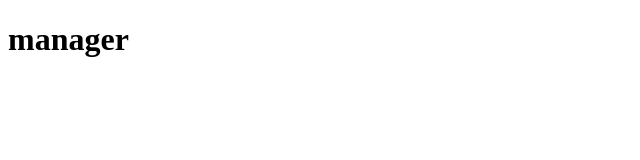
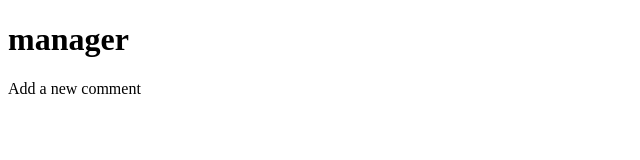
Before and after one commit to ari756/testing, a plain HTML site: page index.html in a window 1280 px wide. Shown: the whole page, without its empty margins (0-640 px from the left). Drawn offline with Linux system fonts and the light colour scheme.

Commit message:
colaborator1

```diff
--- a/index.html
+++ b/index.html
@@ -6,5 +6,6 @@
   </head>
   <body>
     <h1>manager</h1>
+    <label>Add a new comment</label>
   </body>
 </html>
```
